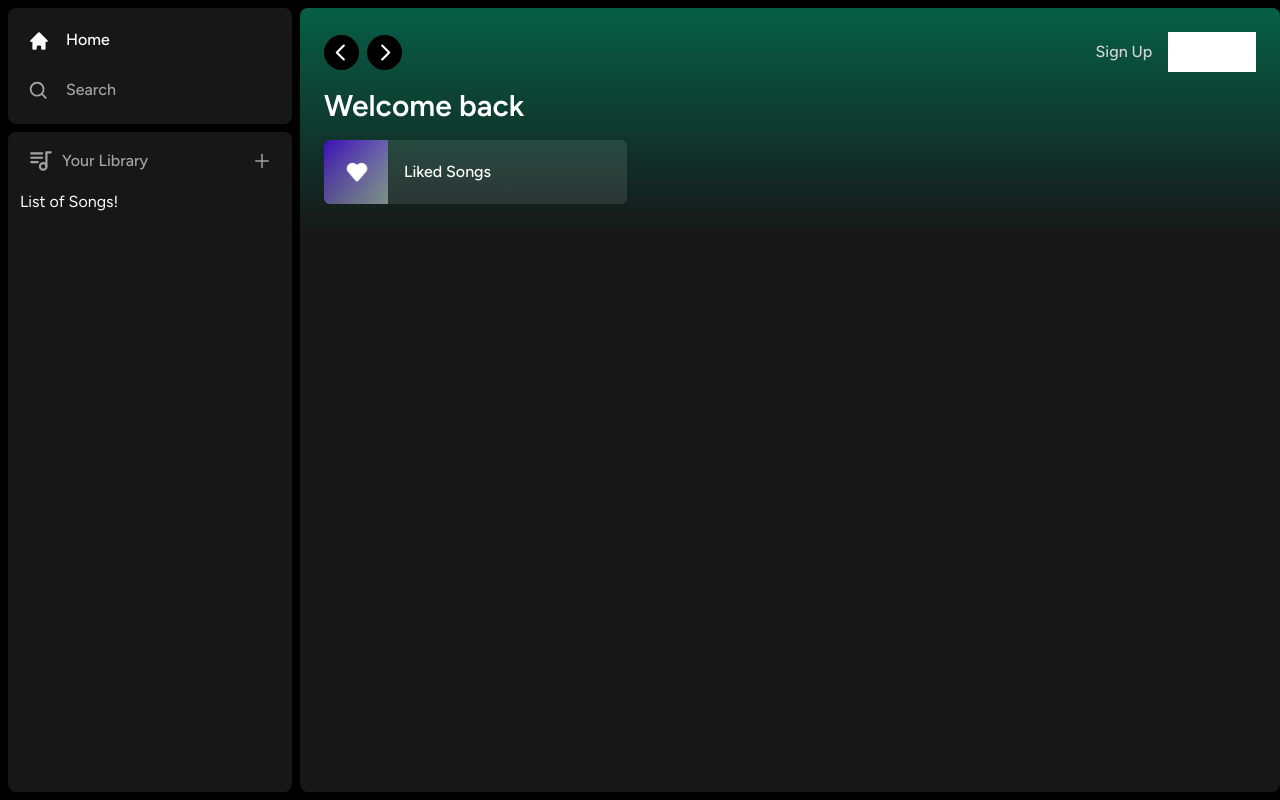
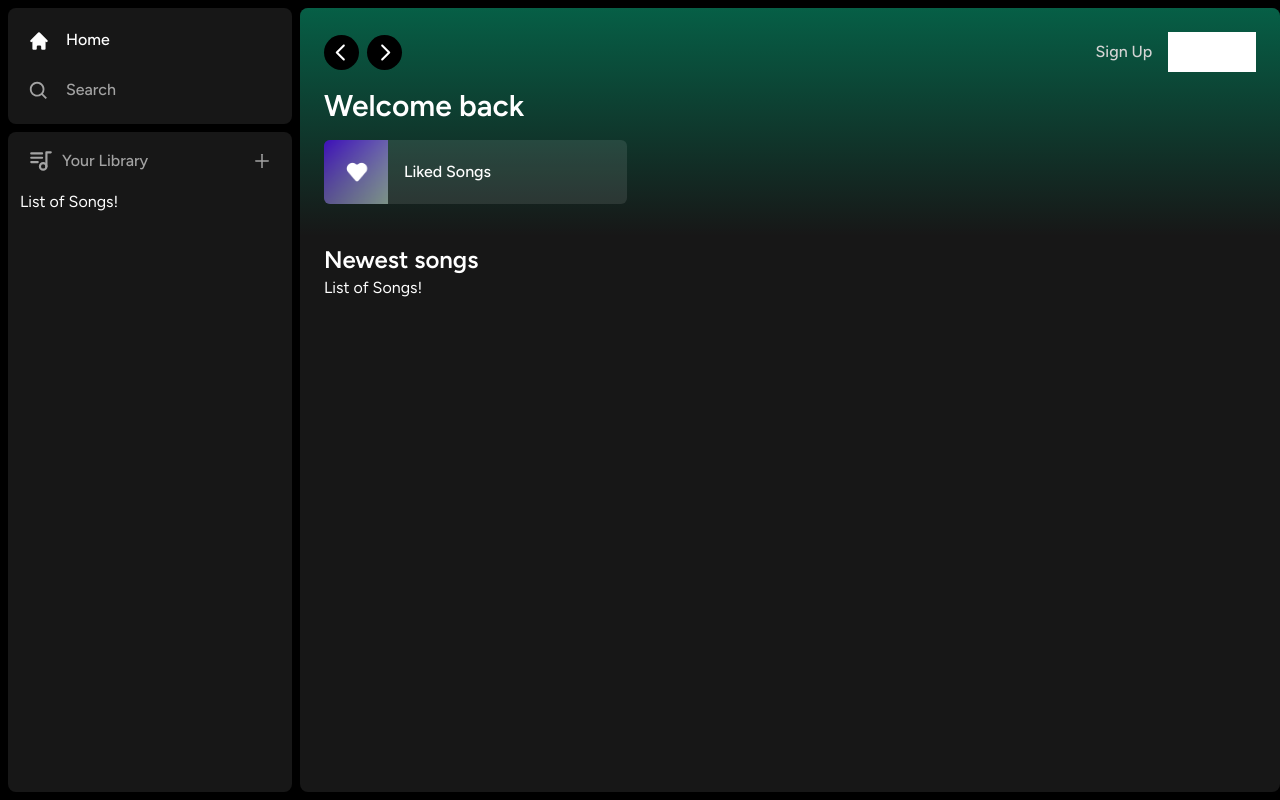
Before and after one commit to hansejun/spotify-clone, a Next.js app: page / in a window 1280 px wide. Built offline with nearby package versions, Linux system fonts and the light colour scheme.

Commit message:
Add: fix header children

```diff
--- a/app/(site)/page.tsx
+++ b/app/(site)/page.tsx
@@ -17,6 +17,12 @@
           </div>
         </div>
       </Header>
+      <div className="mt-2 mb-7 px-6">
+        <div className="flex justify-between items-center">
+          <h1 className="text-white text-2xl font-semibold">Newest songs</h1>
+        </div>
+        <div>List of Songs!</div>
+      </div>
     </div>
   );
 };
--- a/components/ListItem.tsx
+++ b/components/ListItem.tsx
@@ -18,7 +18,10 @@
     router.push(href);
   };
   return (
-    <button className="relative group flex items-center rounded-md overflow-hidden gap-x-4 bg-neutral-100/10 hover:bg-neutral-100/20 transition pr-4">
+    <button
+      className="relative group flex items-center rounded-md overflow-hidden gap-x-4 bg-neutral-100/10 hover:bg-neutral-100/20 transition pr-4"
+      onClick={onClick}
+    >
       <div className="relative min-h-[64px] min-w-[64px]">
         <Image className="object-cover" fill src={image} alt="Image" />
       </div>
```
